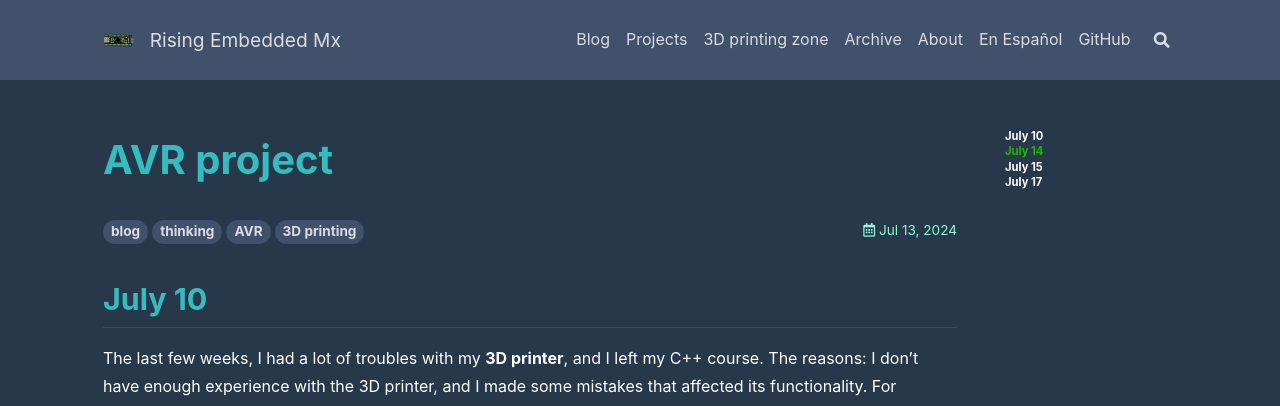
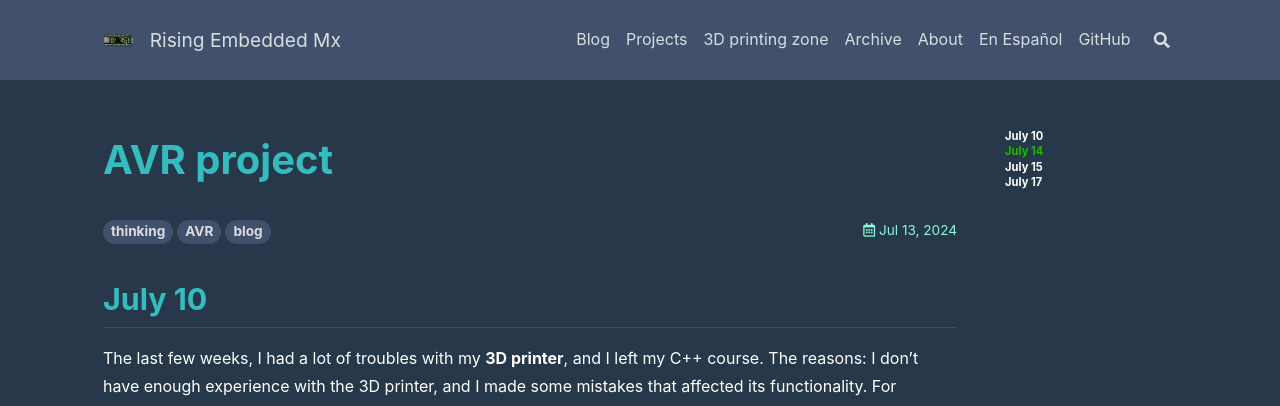
Before and after one commit to razielgdn/risingembeddedmx, a Jekyll site: the page built from projects/_posts/2024-07-13-avr-project.md, in a window 1280 px wide. Shown: the top 406 px of the page. Built offline with Jekyll 4.4.1, drawn with Linux system fonts in a browser that asks for light colours; nearby versions of some CDN libraries.

Commit message:
fixing some issues

```diff
--- a/projects/_posts/2024-07-13-avr-project.md
+++ b/projects/_posts/2024-07-13-avr-project.md
@@ -1,10 +1,10 @@
 ---
 title: AVR project
 tags:
-  - blog
   - thinking
   - AVR
-  - 3D printing
+  - blog
+
 ---
 
 ## July 10
```
Also changed, not shown: projects/_spanish/01-quien-soy.md (+2 -5 lines).
